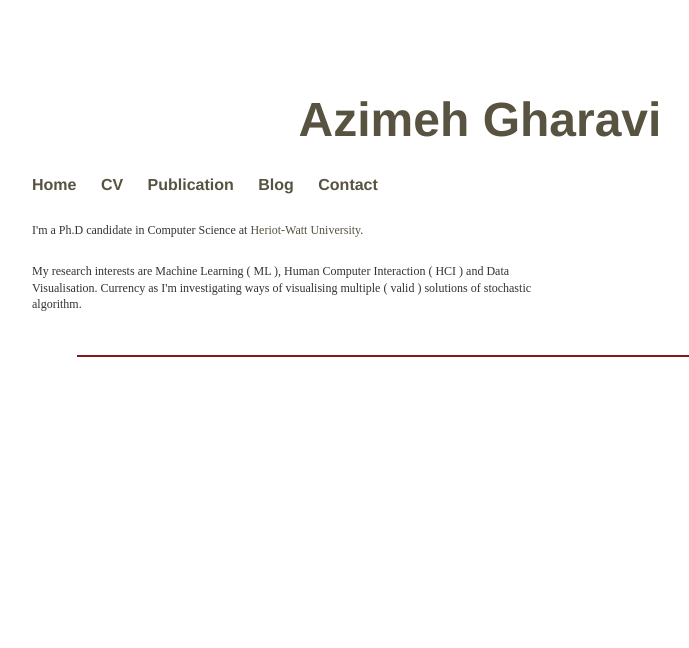
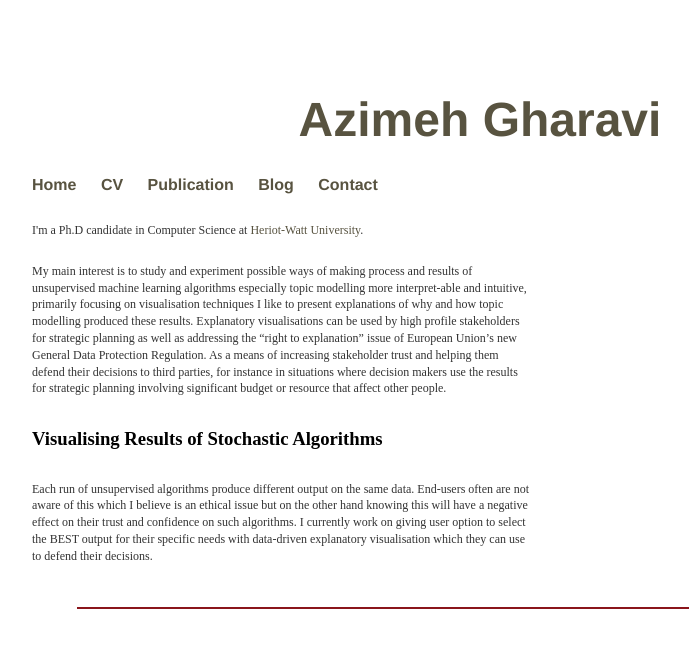
Before and after one commit to azigharavi/.github.io, a Jekyll site: the page built from index.html, in a window 1280 px wide. Shown: the top 648 px of the page, without its empty margins (160-849 px from the left). Built offline with Jekyll 4.4.1, drawn with Linux system fonts in a browser that asks for light colours.

Commit message:
Update index.html

```diff
--- a/index.html
+++ b/index.html
@@ -10,7 +10,15 @@ title: Azimeh Gharavi
 				I'm a Ph.D candidate in Computer Science at <a href="https://www.hw.ac.uk/" target="_blank">Heriot-Watt University</a>.
 			</p>
 			<p>
-				My research interests are Machine Learning ( ML ), Human Computer Interaction ( HCI ) and Data Visualisation. Currency as I'm investigating ways of visualising multiple ( valid ) solutions of stochastic algorithm.
+				My main interest is to study and experiment possible ways of making process and results of unsupervised machine learning algorithms especially topic modelling more interpret-able and intuitive, primarily focusing on visualisation techniques I like to present explanations of why and how topic modelling produced these results. Explanatory visualisations can be used by high profile stakeholders for strategic planning as well as addressing the “right to explanation” issue of European Union’s new General Data Protection Regulation. As a means of increasing stakeholder trust and helping them defend their decisions to third parties, for instance in situations where decision makers use the results for strategic planning involving significant budget or resource that affect other people.
+			</p>
+			<h3>
+				Visualising Results of Stochastic Algorithms
+
+			</h3>
+			<p>
+				Each run of unsupervised algorithms produce different output on the same data. End-users often are not aware of this which I believe is an ethical issue but on the other hand knowing this will have a negative effect on their trust and confidence on such algorithms. I currently work on giving user option to select the BEST output for their specific needs with data-driven explanatory visualisation which they can use to defend their decisions.
+
 			</p>
 		</div>
 	</div>
```
